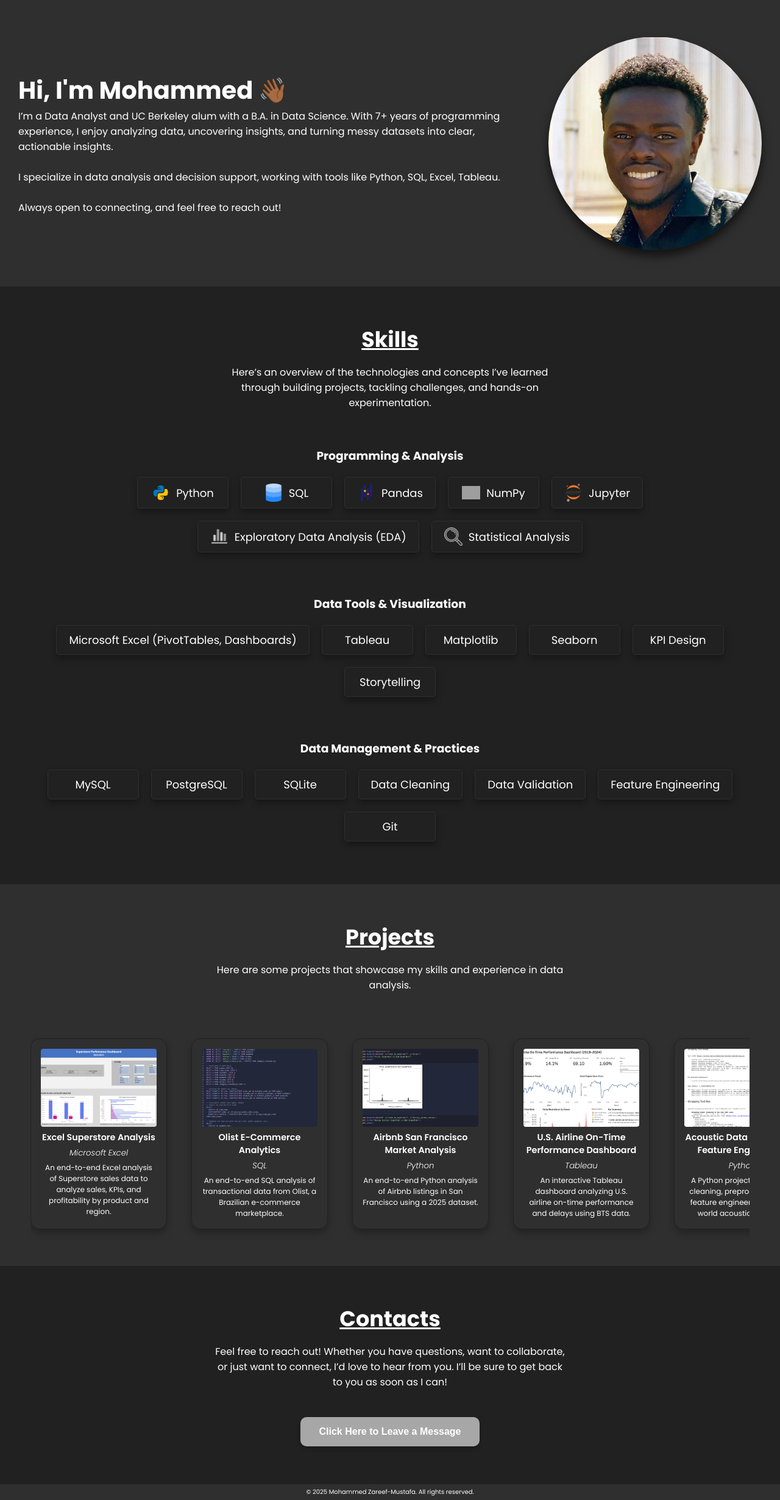
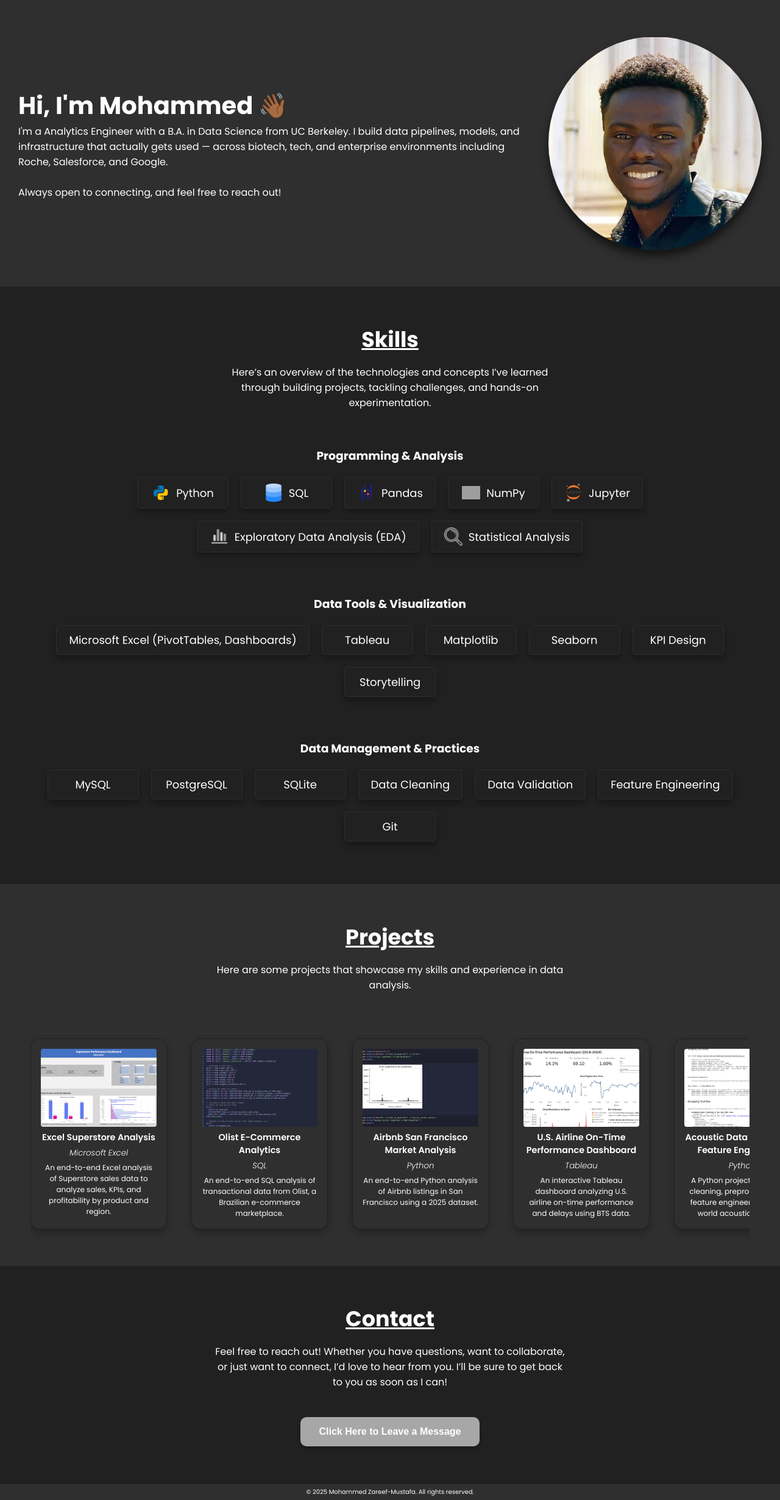
Before and after one commit to mzareefmustafa/Personal-Portfolio, a Flask app: page / in a window 1280 px wide. Shown: the part 80-2540 px from the top of the page at 61% size. Run offline with Flask 3, Linux system fonts and the light colour scheme; grey boxes are pictures that could not be loaded.

Commit message:
Update hero

```diff
--- a/server/templates/index.html
+++ b/server/templates/index.html
@@ -3,7 +3,7 @@
   <head>
     <meta charset="UTF-8" />
     <meta name="viewport" content="width=device-width, initial-scale=1.0" />
-    <title>Mohammed Zareef-Mustafa | Data Analyst</title>
+    <title>Mohammed Zareef-Mustafa | Analytics Engineer</title>
     <link rel="stylesheet" href="/static/style.css?v=2" />
 
     <link rel="preconnect" href="https://fonts.googleapis.com" />
@@ -87,17 +87,14 @@
         <div class="text">
           <h2>Hi, I'm <span class="no-break">Mohammed 👋🏾</span></h2>
           <p>
-            I’m a Data Analyst and UC Berkeley alum with a B.A. in Data Science.
-            With 7+ years of programming experience, I enjoy analyzing data,
-            uncovering insights, and turning messy datasets into clear,
-            actionable insights.
+            I'm a Analytics Engineer with a B.A. in Data Science from UC
+            Berkeley. I build data pipelines, models, and infrastructure that
+            actually gets used — across biotech, tech, and enterprise
+            environments including Roche, Salesforce, and Google.
           </p>
           <br />
-          <p>
-            I specialize in data analysis and decision support, working with
-            tools like Python, SQL, Excel, Tableau.
-          </p>
-          <br />
+          <!-- <p>I specialize in pipeline engineering, data modeling, and BI.</p>
+          <br /> -->
           <p>Always open to connecting, and feel free to reach out!</p>
         </div>
         <div class="headshot">
@@ -349,7 +346,7 @@
 
       <!-- SECTION 5: Contact -->
       <section id="contact" class="contact-section">
-        <h2 class="section-titles">Contacts</h2>
+        <h2 class="section-titles">Contact</h2>
 
         <div class="text">
           Feel free to reach out! Whether you have questions, want to
```
Also changed, not shown: docs/index.html (+8 -8 lines), 2 other files.
